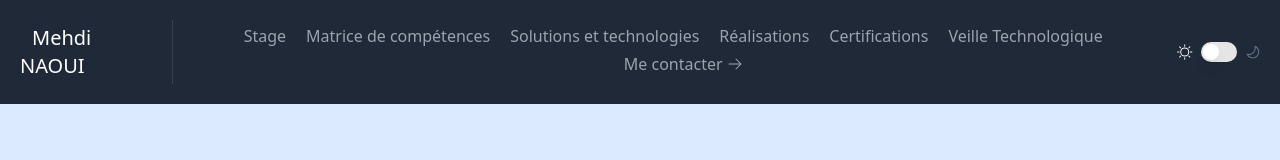
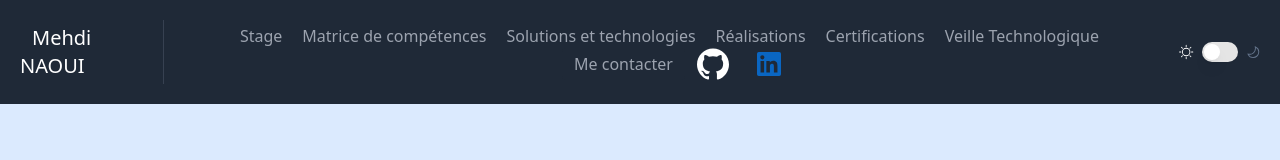
Before and after one commit to Mehdji/Portfolio, a React (Vite) app: page / in a window 1280 px wide. Shown: the top 160 px of the page. Built offline with nearby package versions, Linux system fonts and the light colour scheme.

Commit message:
feat: add GitHub and LinkedIn icons to Navbar component

```diff
--- a/src/components/Navbar.tsx
+++ b/src/components/Navbar.tsx
@@ -1,9 +1,9 @@
 // src/components/navbar.tsx
-
 import { Switch } from "@/components/ui/switch";
-import { ArrowRightIcon } from "@heroicons/react/24/solid";
 import { useEffect, useState } from "react";
 import { GoMoon, GoSun } from "react-icons/go";
+import git from "../assets/github.svg";
+import linkedin from "../assets/linkedin.svg";
 export default function Navbar() {
   const [darkmode, setDarkmode] = useState<boolean>(false);
 
@@ -63,7 +63,27 @@ export default function Navbar() {
             className="inline-flex items-center bg-gray-800 border-0 py-1 px-3 focus:outline-none hover:bg-gray-700 rounded text-base mt-4 md:mt-0"
           >
             Me contacter
-            <ArrowRightIcon className="w-4 h-4 ml-1" />
+            {/*<ArrowRightIcon className="w-4 h-4 ml-1" />*/}
+          </a>
+          <a
+            href="https://github.com/Mehdji/"
+            target="_blank"
+            rel="noopener noreferrer"
+            className="transition-transform duration-200 hover:scale-110"
+          >
+            <img
+              src={git}
+              alt="GitHub"
+              className="mx-3 w-8 h-auto filter invert"
+            />
+          </a>
+          <a
+            href="https://www.linkedin.com/in/mehdi-naoui-5a3718140/"
+            target="_blank"
+            rel="noopener noreferrer"
+            className="text-white hover:text-blue-800 transition-transform duration-200 hover:scale-110"
+          >
+            <img src={linkedin} alt="GitHub" className="w-8 h-auto mx-3  " />
           </a>
         </nav>
 
```
Also changed, not shown: src/assets/github.svg (added), src/assets/linkedin.svg (added).
